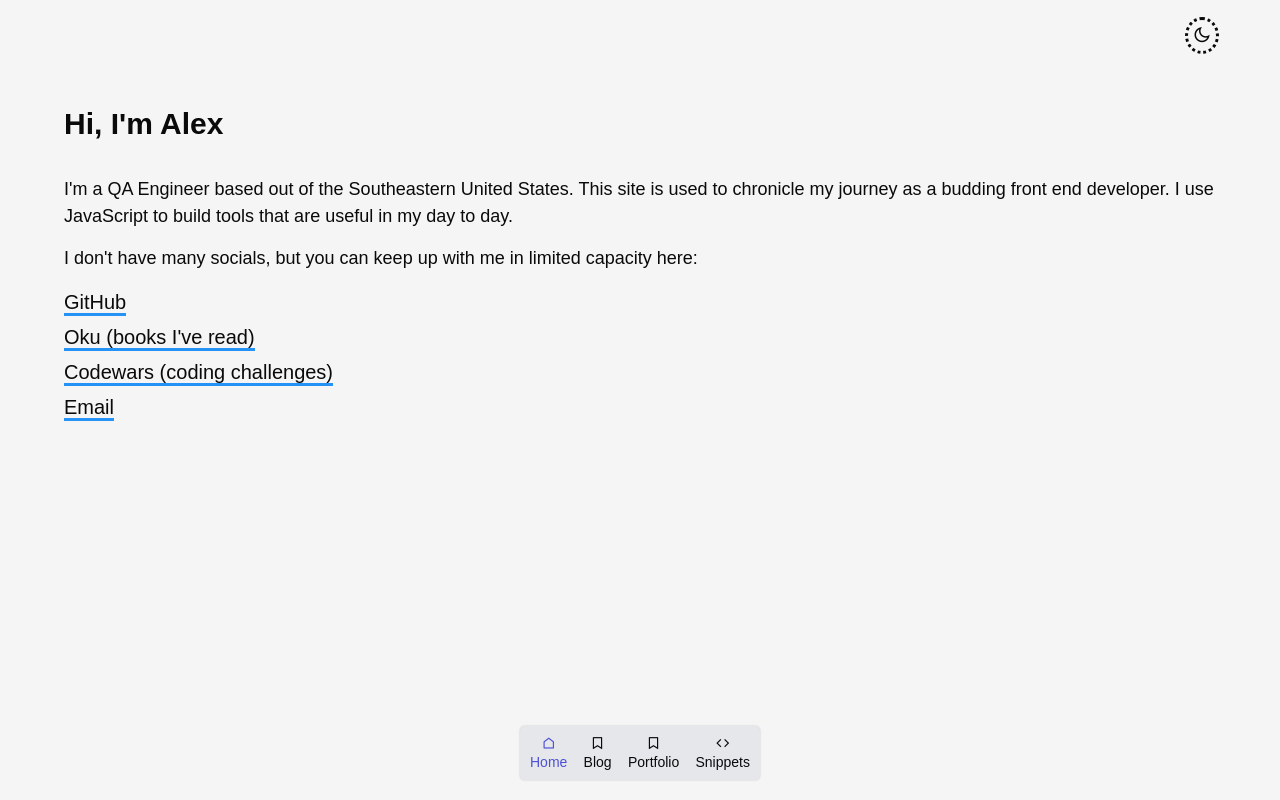
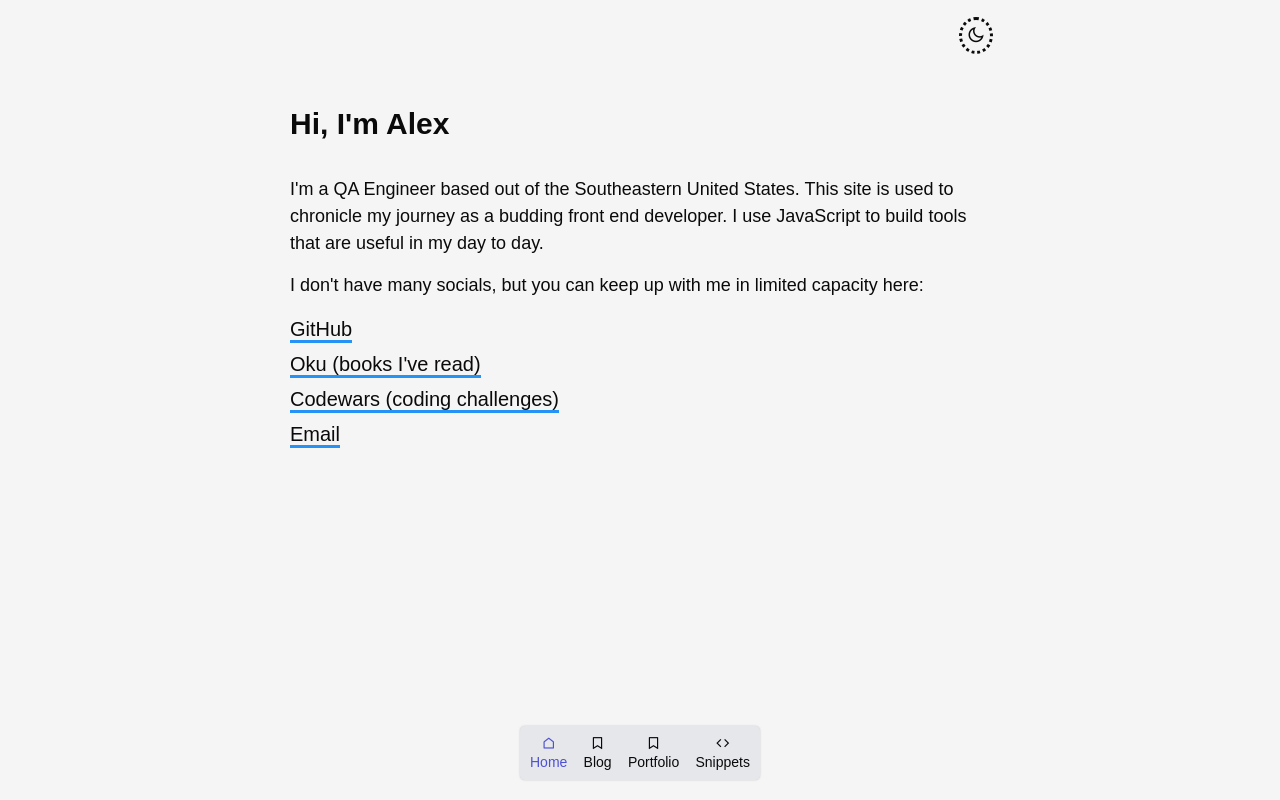
Before and after one commit to alex-j-garcia/blog, a React (Create React App) app: page / in a window 1280 px wide. Built offline with nearby package versions, Linux system fonts and the light colour scheme.

Commit message:
Enforce a max-width

```diff
--- a/src/components/Main/Main.css
+++ b/src/components/Main/Main.css
@@ -1,9 +1,9 @@
 main {
   height: 100vh;
-
 }
 
 main > .container {
   width: 90%;
+  max-width: 700px;
   margin: 0 auto;
 }
```
